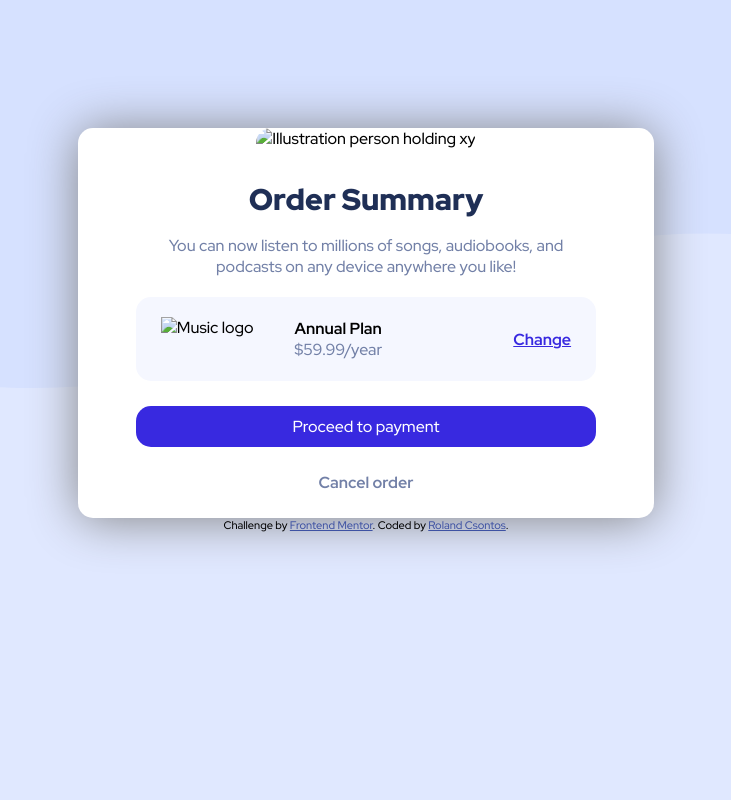
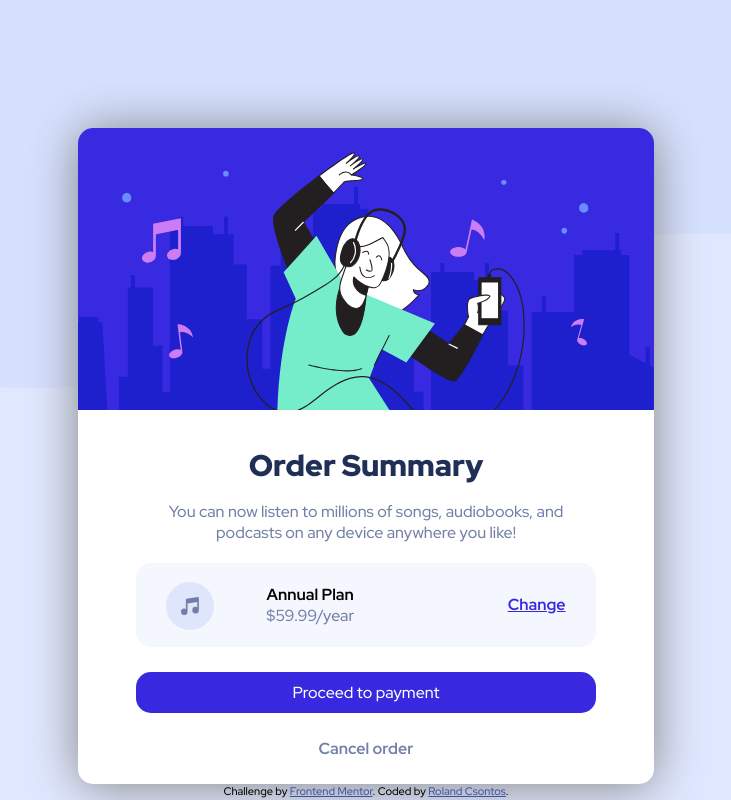
Before and after one commit to StaniStuff/Practice, a plain HTML site: page index.html in a window 1280 px wide. Shown: the whole page, without its empty margins (274-1005 px from the left). Drawn offline with Linux system fonts and the light colour scheme.

Commit message:
Fixed .html file 3

```diff
--- a/index.html
+++ b/index.html
@@ -18,7 +18,7 @@
   <section class="card">
     <section class="panel">
       <section class="header">
-        <img src="~/images/illustration-hero.svg" alt="Illustration person holding xy">
+        <img src="images/illustration-hero.svg" alt="Illustration person listening to music">
       </section>
       <section class="text">
         <div class="summary-header">
@@ -30,7 +30,7 @@
           device anywhere you like!</p>
         </div>
         <div class="flexbot-container margin">
-          <div class="flex-item-1"><img src="~/images/icon-music.svg" alt="Music logo"></div>
+          <div class="flex-item-1"><img src="images/icon-music.svg" alt="Music logo"></div>
           <div class="flex-item-2">
             <p>Annual Plan<span><br> $59.99/year</span></p>
           </div>
```
